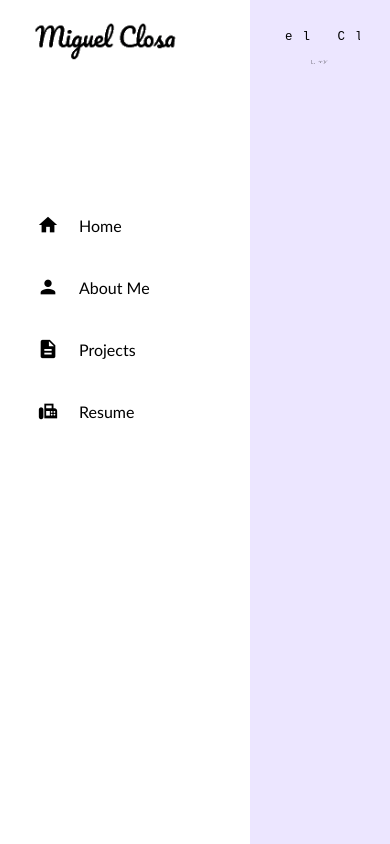
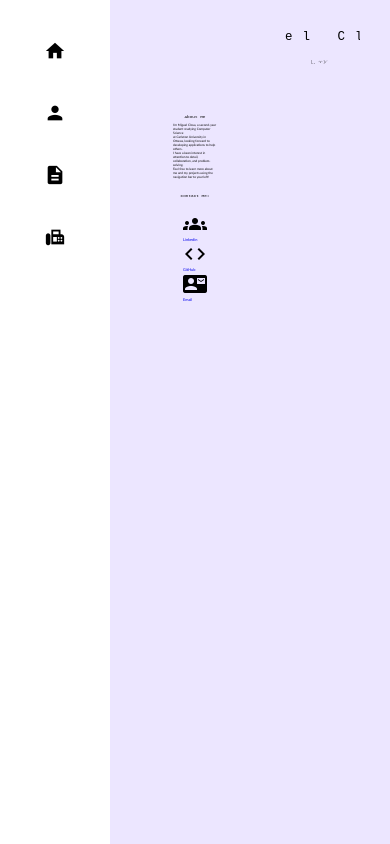
Before and after one commit to miguelclosa-ca/MyWebsite, a plain HTML site: page index.html in a window 390 px wide. Shown: the top 844 px of the page. Drawn offline with Linux system fonts and the light colour scheme.

Commit message:
When the max-width of a display is lower than 600px, the sidebar will get compressed.

```diff
--- a/index.html
+++ b/index.html
@@ -15,7 +15,7 @@
 
 <!--Side Navigation-->
 <div class="side-nav">
-    <a href="#" class="name"><img src="images/name.png" class="name-img">
+<!--    <a href="#" class="name"><img src="images/name.png" class="name-img">-->
     </a>
 
     <ul class="nav-link">
--- a/style.css
+++ b/style.css
@@ -101,6 +101,25 @@ body{
 
 .nav-link li:nth-child(4):hover ~.active{
     top:77.5%;
+}
+
+@media only screen and (max-width: 600px){
+    .side-nav{
+        width: 110px;
+
+    }
+
+    .nav-link li a p {
+        display: none;
+    }
+
+    .nav-link li a i{
+        margin-right: 0;
+    }
+
+    .nav-link li a{
+        justify-content: center;
+    }
 }
 
 /* End of Navigation Bar */
```
Also changed, not shown: links/aboutme.html (+1 -1 lines), links/projects.html (+1 -1 lines), links/resume.html (+3 -1 lines).
